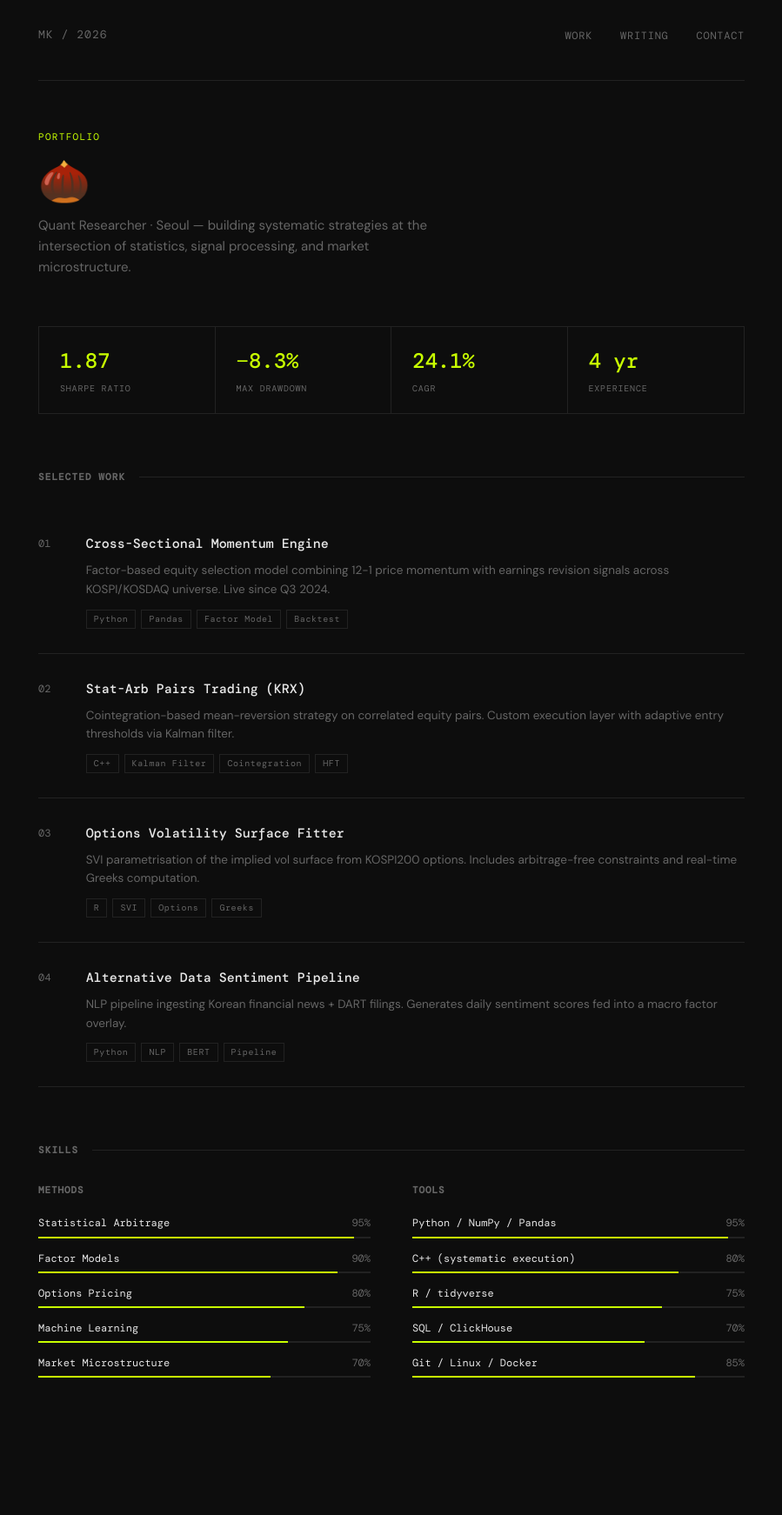
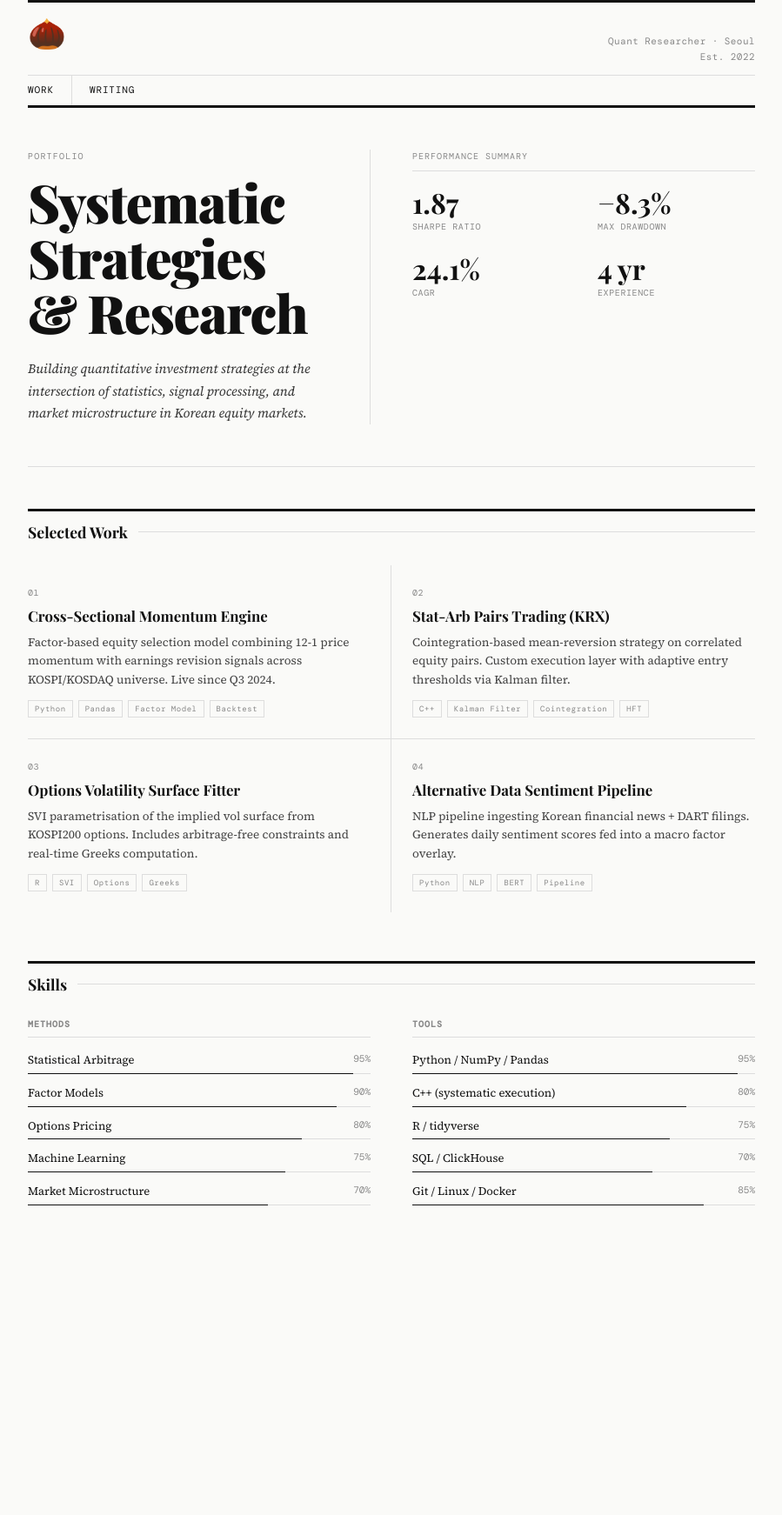
Before and after one commit to ryulkimportfolio/ryulkimportfolio.github.io, a Jekyll site: the page index.html, which Jekyll copies as it is, in a window 1280 px wide. Shown: the whole page at 87% size, without its empty margins (190-1089 px from the left). Built offline with Jekyll 4.4.1, drawn with Linux system fonts in a browser that asks for light colours; some web fonts are replaced; after the commit the page ends 1554 px from its top, so only the background shows below that.

Commit message:
redesign: newspaper editorial style

```diff
--- a/index.html
+++ b/index.html
@@ -3,113 +3,258 @@
 <head>
   <meta charset="UTF-8" />
   <meta name="viewport" content="width=device-width, initial-scale=1.0" />
-  <title>Ryul Kim — Quant Researcher</title>
+  <title>🌰 — Quant Researcher</title>
   <link rel="preconnect" href="https://fonts.googleapis.com" />
   <link rel="preconnect" href="https://fonts.gstatic.com" crossorigin />
-  <link href="https://fonts.googleapis.com/css2?family=DM+Mono:ital,wght@0,300;0,400;0,500;1,300;1,400&family=DM+Sans:ital,opsz,wght@0,9..40,300;0,9..40,400;0,9..40,500;1,9..40,300&display=swap" rel="stylesheet" />
+  <link href="https://fonts.googleapis.com/css2?family=Playfair+Display:ital,wght@0,400;0,700;0,900;1,400;1,700&family=Source+Serif+4:ital,opsz,wght@0,8..60,300;0,8..60,400;0,8..60,600;1,8..60,300;1,8..60,400&family=DM+Mono:wght@400;500&display=swap" rel="stylesheet" />
   <style>
     *, *::before, *::after { box-sizing: border-box; margin: 0; padding: 0; }
 
     :root {
-      --bg: #0d0d0d;
-      --surface: #141414;
-      --border: #222;
-      --text: #e8e8e8;
-      --muted: #666;
-      --accent: #c8ff00;
+      --bg: #fafaf8;
+      --text: #111;
+      --muted: #888;
+      --border: #ddd;
+      --serif: "Playfair Display", Georgia, serif;
+      --body: "Source Serif 4", Georgia, serif;
       --mono: "DM Mono", monospace;
-      --sans: "DM Sans", sans-serif;
     }
 
-    html { background: var(--bg); color: var(--text); font-family: var(--sans); font-size: 15px; line-height: 1.6; }
-    body { max-width: 860px; margin: 0 auto; padding: 0 24px 80px; }
+    html { background: var(--bg); color: var(--text); font-family: var(--body); font-size: 16px; line-height: 1.6; }
+    body { max-width: 900px; margin: 0 auto; padding: 0 32px 100px; }
+
+    /* ── MASTHEAD ── */
+    .masthead {
+      border-top: 3px solid var(--text);
+      border-bottom: 1px solid var(--border);
+      padding: 16px 0 12px;
+      margin-bottom: 0;
+      display: flex;
+      justify-content: space-between;
+      align-items: baseline;
+    }
+    .masthead-title {
+      font-family: var(--serif);
+      font-size: 2.2rem;
+      font-weight: 900;
+      letter-spacing: -.02em;
+      line-height: 1;
+    }
+    .masthead-meta {
+      font-family: var(--mono);
+      font-size: 11px;
+      color: var(--muted);
+      letter-spacing: .04em;
+      text-align: right;
+    }
 
     /* ── NAV ── */
     nav {
-      display: flex; justify-content: space-between; align-items: center;
-      padding: 28px 0 40px; border-bottom: 1px solid var(--border);
-      margin-bottom: 56px;
+      border-bottom: 3px solid var(--text);
+      display: flex;
+      gap: 0;
+      margin-bottom: 48px;
     }
-    nav .logo { font-family: var(--mono); font-size: 13px; color: var(--muted); letter-spacing: .08em; }
-    nav ul { list-style: none; display: flex; gap: 32px; }
-    nav ul a { font-family: var(--mono); font-size: 12px; color: var(--muted); text-decoration: none; letter-spacing: .06em; text-transform: uppercase; transition: color .15s; }
-    nav ul a:hover { color: var(--text); }
+    nav a {
+      font-family: var(--mono);
+      font-size: 11px;
+      letter-spacing: .08em;
+      text-transform: uppercase;
+      color: var(--text);
+      text-decoration: none;
+      padding: 8px 20px 8px 0;
+      margin-right: 20px;
+      border-right: 1px solid var(--border);
+      transition: opacity .15s;
+    }
+    nav a:last-child { border-right: none; }
+    nav a:hover { opacity: .5; }
 
     /* ── HERO ── */
-    .hero { margin-bottom: 56px; }
-    .hero-label { font-family: var(--mono); font-size: 11px; color: var(--accent); letter-spacing: .12em; text-transform: uppercase; margin-bottom: 16px; }
-    .hero h1 { font-family: var(--mono); font-size: clamp(2rem, 5vw, 3.2rem); font-weight: 400; line-height: 1.1; letter-spacing: -.02em; margin-bottom: 12px; }
-    .hero-sub { font-family: var(--sans); font-size: 15px; color: var(--muted); max-width: 480px; }
+    .hero {
+      display: grid;
+      grid-template-columns: 1fr 1fr;
+      gap: 0 48px;
+      border-bottom: 1px solid var(--border);
+      padding-bottom: 48px;
+      margin-bottom: 48px;
+    }
+    .hero-left { border-right: 1px solid var(--border); padding-right: 48px; }
+    .hero-kicker {
+      font-family: var(--mono);
+      font-size: 10px;
+      letter-spacing: .12em;
+      text-transform: uppercase;
+      color: var(--muted);
+      margin-bottom: 12px;
+    }
+    .hero-headline {
+      font-family: var(--serif);
+      font-size: clamp(2.4rem, 5vw, 3.8rem);
+      font-weight: 900;
+      line-height: 1.05;
+      letter-spacing: -.02em;
+      margin-bottom: 20px;
+    }
+    .hero-body {
+      font-family: var(--body);
+      font-size: 15px;
+      color: #333;
+      line-height: 1.7;
+      font-style: italic;
+    }
+    .hero-right { display: flex; flex-direction: column; justify-content: space-between; }
+    .hero-right-label {
+      font-family: var(--mono);
+      font-size: 10px;
+      letter-spacing: .1em;
+      text-transform: uppercase;
+      color: var(--muted);
+      border-bottom: 1px solid var(--border);
+      padding-bottom: 8px;
+      margin-bottom: 20px;
+    }
 
-    /* ── STATS BAR ── */
-    .stats {
-      display: grid; grid-template-columns: repeat(4, 1fr);
-      border: 1px solid var(--border); margin-bottom: 64px;
+    /* ── STATS ── */
+    .stats { display: grid; grid-template-columns: 1fr 1fr; gap: 24px 32px; }
+    .stat-val {
+      font-family: var(--serif);
+      font-size: 2rem;
+      font-weight: 700;
+      line-height: 1;
+      margin-bottom: 4px;
     }
-    .stat { padding: 20px 24px; border-right: 1px solid var(--border); }
-    .stat:last-child { border-right: none; }
-    .stat-val { font-family: var(--mono); font-size: 1.6rem; font-weight: 500; color: var(--accent); }
-    .stat-lbl { font-family: var(--mono); font-size: 10px; color: var(--muted); letter-spacing: .08em; text-transform: uppercase; margin-top: 4px; }
+    .stat-lbl {
+      font-family: var(--mono);
+      font-size: 10px;
+      letter-spacing: .06em;
+      text-transform: uppercase;
+      color: var(--muted);
+    }
 
-    /* ── SECTION HEADER ── */
-    .section-header { display: flex; align-items: center; gap: 16px; margin-bottom: 28px; }
-    .section-header h2 { font-family: var(--mono); font-size: 11px; letter-spacing: .1em; text-transform: uppercase; color: var(--muted); }
-    .section-header::after { content: ""; flex: 1; height: 1px; background: var(--border); }
+    /* ── SECTION RULE ── */
+    .section-rule {
+      display: flex;
+      align-items: center;
+      gap: 12px;
+      margin-bottom: 24px;
+      border-top: 3px solid var(--text);
+      padding-top: 10px;
+    }
+    .section-rule h2 {
+      font-family: var(--serif);
+      font-size: 1.1rem;
+      font-weight: 700;
+      white-space: nowrap;
+    }
+    .section-rule::after { content: ""; flex: 1; height: 1px; background: var(--border); }
 
     /* ── PROJECTS ── */
-    .projects { margin-bottom: 64px; }
+    .projects { margin-bottom: 56px; }
+    .project-grid {
+      display: grid;
+      grid-template-columns: 1fr 1fr;
+      gap: 0;
+    }
     .project {
-      display: grid; grid-template-columns: 3ch 1fr;
-      gap: 0 24px; padding: 28px 0; border-bottom: 1px solid var(--border);
+      padding: 24px 24px 24px 0;
+      border-bottom: 1px solid var(--border);
+      border-right: 1px solid var(--border);
     }
-    .project:first-of-type { border-top: 1px solid var(--border); }
-    .project-num { font-family: var(--mono); font-size: 12px; color: var(--muted); padding-top: 3px; }
-    .project-title { font-family: var(--mono); font-size: 1rem; font-weight: 500; margin-bottom: 8px; }
-    .project-desc { font-family: var(--sans); font-size: 13.5px; color: var(--muted); margin-bottom: 12px; }
+    .project:nth-child(2n) { padding: 24px 0 24px 24px; border-right: none; }
+    .project:nth-last-child(-n+2) { border-bottom: none; }
+    .project-num {
+      font-family: var(--mono);
+      font-size: 10px;
+      color: var(--muted);
+      letter-spacing: .06em;
+      margin-bottom: 8px;
+    }
+    .project-title {
+      font-family: var(--serif);
+      font-size: 1.05rem;
+      font-weight: 700;
+      line-height: 1.3;
+      margin-bottom: 8px;
+    }
+    .project-desc {
+      font-family: var(--body);
+      font-size: 13.5px;
+      color: #444;
+      line-height: 1.6;
+      margin-bottom: 12px;
+    }
     .tags { display: flex; flex-wrap: wrap; gap: 6px; }
-    .tag { font-family: var(--mono); font-size: 10px; letter-spacing: .06em; color: var(--muted); border: 1px solid var(--border); padding: 2px 8px; }
+    .tag {
+      font-family: var(--mono);
+      font-size: 9px;
+      letter-spacing: .06em;
+      color: var(--muted);
+      border: 1px solid var(--border);
+      padding: 2px 7px;
+    }
 
     /* ── SKILLS ── */
-    .skills { display: grid; grid-template-columns: 1fr 1fr; gap: 0 48px; margin-bottom: 64px; }
-    .skill-group h3 { font-family: var(--mono); font-size: 11px; color: var(--muted); letter-spacing: .08em; text-transform: uppercase; margin-bottom: 20px; }
-    .skill-item { margin-bottom: 14px; }
-    .skill-name { font-family: var(--mono); font-size: 12px; margin-bottom: 5px; display: flex; justify-content: space-between; }
-    .skill-name span { color: var(--muted); }
-    .bar { height: 2px; background: var(--border); }
-    .bar-fill { height: 100%; background: var(--accent); }
+    .skills-section { margin-bottom: 56px; }
+    .skills { display: grid; grid-template-columns: 1fr 1fr; gap: 0 48px; }
+    .skill-group h3 {
+      font-family: var(--mono);
+      font-size: 10px;
+      letter-spacing: .1em;
+      text-transform: uppercase;
+      color: var(--muted);
+      margin-bottom: 16px;
+      border-bottom: 1px solid var(--border);
+      padding-bottom: 6px;
+    }
+    .skill-item { margin-bottom: 12px; }
+    .skill-name {
+      font-family: var(--body);
+      font-size: 13px;
+      margin-bottom: 4px;
+      display: flex;
+      justify-content: space-between;
+    }
+    .skill-name span { font-family: var(--mono); font-size: 11px; color: var(--muted); }
+    .bar { height: 1px; background: var(--border); }
+    .bar-fill { height: 100%; background: var(--text); }
 
-    /* ── CONTACT ── */
-    .contact { display: flex; gap: 32px; flex-wrap: wrap; border-top: 1px solid var(--border); padding-top: 28px; }
-    .contact a { font-family: var(--mono); font-size: 12px; color: var(--muted); text-decoration: none; letter-spacing: .04em; transition: color .15s; }
-    .contact a:hover { color: var(--accent); }
-
-    @media (max-width: 600px) {
-      .stats { grid-template-columns: 1fr 1fr; }
-      .stat:nth-child(2) { border-right: none; }
-      .stat:nth-child(3) { border-right: 1px solid var(--border); }
-      .skills { grid-template-columns: 1fr; }
-      nav ul { gap: 20px; }
+    @media (max-width: 640px) {
+      .hero { grid-template-columns: 1fr; }
+      .hero-left { border-right: none; padding-right: 0; border-bottom: 1px solid var(--border); padding-bottom: 32px; margin-bottom: 32px; }
+      .project-grid { grid-template-columns: 1fr; }
+      .project, .project:nth-child(2n) { padding: 24px 0; border-right: none; border-bottom: 1px solid var(--border); }
+      .project:last-child { border-bottom: none; }
+      .skills { grid-template-columns: 1fr; gap: 32px; }
+      .masthead-title { font-size: 1.6rem; }
     }
   </style>
 </head>
 <body>
 
+<header class="masthead">
+  <div class="masthead-title">🌰</div>
+  <div class="masthead-meta">
+    Quant Researcher · Seoul<br>
+    Est. 2022
+  </div>
+</header>
+
 <nav>
-  <span class="logo">MK / 2026</span>
-  <ul>
-    <li><a href="/">Work</a></li>
-    <li><a href="/blog">Writing</a></li>
-    <li><a href="mailto:ryulkim@icloud.com">Contact</a></li>
-  </ul>
+  <a href="/">Work</a>
+  <a href="/blog">Writing</a>
 </nav>
 
 <section class="hero">
-  <p class="hero-label">Portfolio</p>
-  <h1>🌰</h1>
-  <p class="hero-sub">Quant Researcher · Seoul — building systematic strategies at the intersection of statistics, signal processing, and market microstructure.</p>
-</section>
-
-<section class="stats">
+  <div class="hero-left">
+    <p class="hero-kicker">Portfolio</p>
+    <h1 class="hero-headline">Systematic<br>Strategies<br>& Research</h1>
+    <p class="hero-body">Building quantitative investment strategies at the intersection of statistics, signal processing, and market microstructure in Korean equity markets.</p>
+  </div>
+  <div class="hero-right">
+    <div>
+      <div class="hero-right-label">Performance Summary</div>
+      <div class="stats">
         <div class="stat">
           <div class="stat-val">1.87</div>
           <div class="stat-lbl">Sharpe Ratio</div>
@@ -126,50 +271,48 @@
           <div class="stat-val">4 yr</div>
           <div class="stat-lbl">Experience</div>
         </div>
+      </div>
+    </div>
+  </div>
 </section>
 
 <section class="projects">
-  <div class="section-header"><h2>Selected Work</h2></div>
+  <div class="section-rule"><h2>Selected Work</h2></div>
+  <div class="project-grid">
 
     <div class="project">
-    <span class="project-num">01</span>
-    <div>
+      <div class="project-num">01</div>
       <div class="project-title">Cross-Sectional Momentum Engine</div>
       <p class="project-desc">Factor-based equity selection model combining 12-1 price momentum with earnings revision signals across KOSPI/KOSDAQ universe. Live since Q3 2024.</p>
       <div class="tags"><span class="tag">Python</span><span class="tag">Pandas</span><span class="tag">Factor Model</span><span class="tag">Backtest</span></div>
     </div>
-  </div>
 
     <div class="project">
-    <span class="project-num">02</span>
-    <div>
+      <div class="project-num">02</div>
       <div class="project-title">Stat-Arb Pairs Trading (KRX)</div>
       <p class="project-desc">Cointegration-based mean-reversion strategy on correlated equity pairs. Custom execution layer with adaptive entry thresholds via Kalman filter.</p>
       <div class="tags"><span class="tag">C++</span><span class="tag">Kalman Filter</span><span class="tag">Cointegration</span><span class="tag">HFT</span></div>
     </div>
-  </div>
 
     <div class="project">
-    <span class="project-num">03</span>
-    <div>
+      <div class="project-num">03</div>
       <div class="project-title">Options Volatility Surface Fitter</div>
       <p class="project-desc">SVI parametrisation of the implied vol surface from KOSPI200 options. Includes arbitrage-free constraints and real-time Greeks computation.</p>
       <div class="tags"><span class="tag">R</span><span class="tag">SVI</span><span class="tag">Options</span><span class="tag">Greeks</span></div>
     </div>
-  </div>
 
     <div class="project">
-    <span class="project-num">04</span>
-    <div>
+      <div class="project-num">04</div>
       <div class="project-title">Alternative Data Sentiment Pipeline</div>
       <p class="project-desc">NLP pipeline ingesting Korean financial news + DART filings. Generates daily sentiment scores fed into a macro factor overlay.</p>
       <div class="tags"><span class="tag">Python</span><span class="tag">NLP</span><span class="tag">BERT</span><span class="tag">Pipeline</span></div>
     </div>
+
   </div>
 </section>
 
-<section>
-  <div class="section-header"><h2>Skills</h2></div>
+<section class="skills-section">
+  <div class="section-rule"><h2>Skills</h2></div>
   <div class="skills">
     <div class="skill-group">
       <h3>Methods</h3>
@@ -220,6 +363,5 @@
   </div>
 </section>
 
-
 </body>
 </html>
```
Also changed, not shown: _layouts/post.html (+12 -13 lines), assets/css/main.css (+93 -72 lines), blog/index.html (+17 -17 lines). Lines whose indentation alone changed are shown as unchanged.
